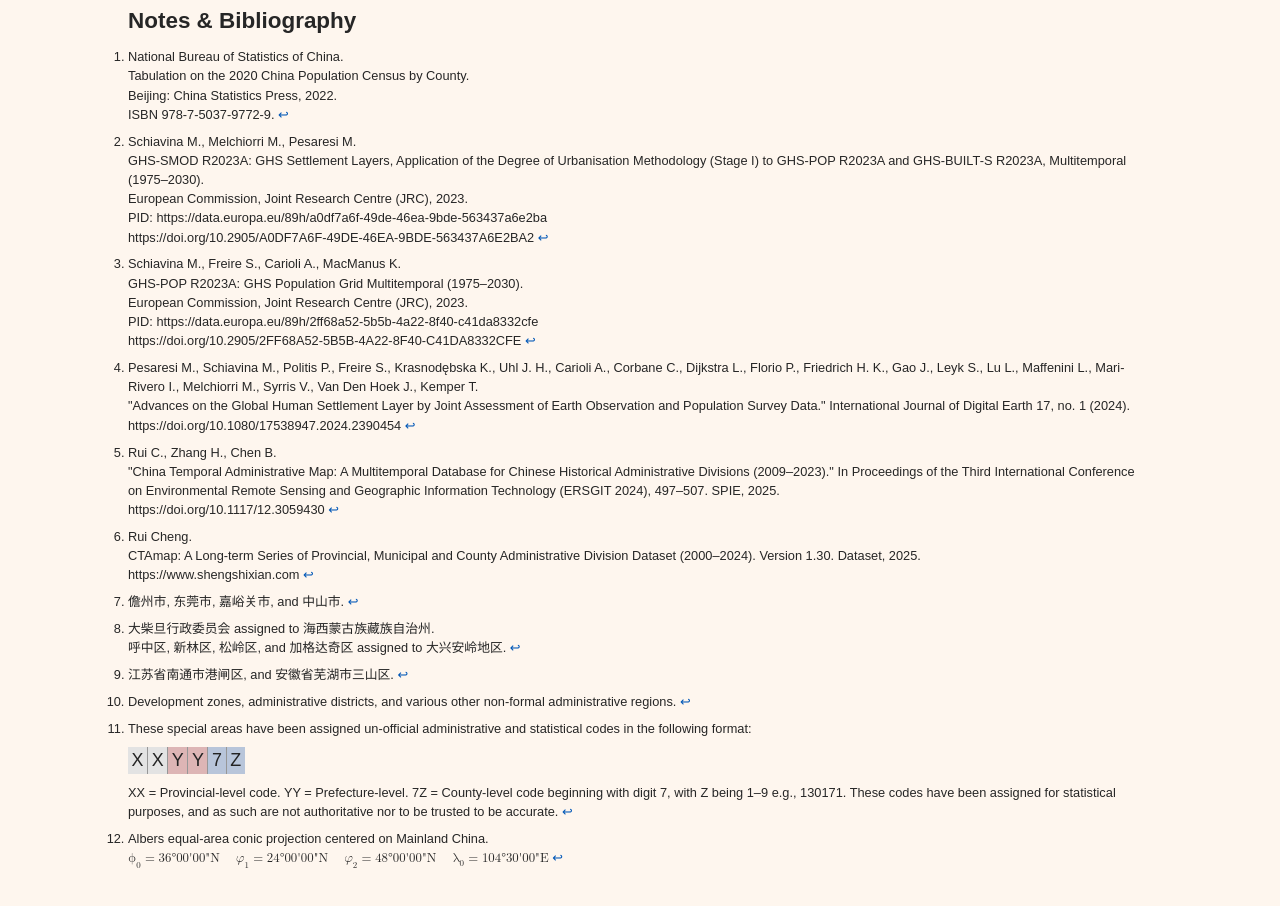
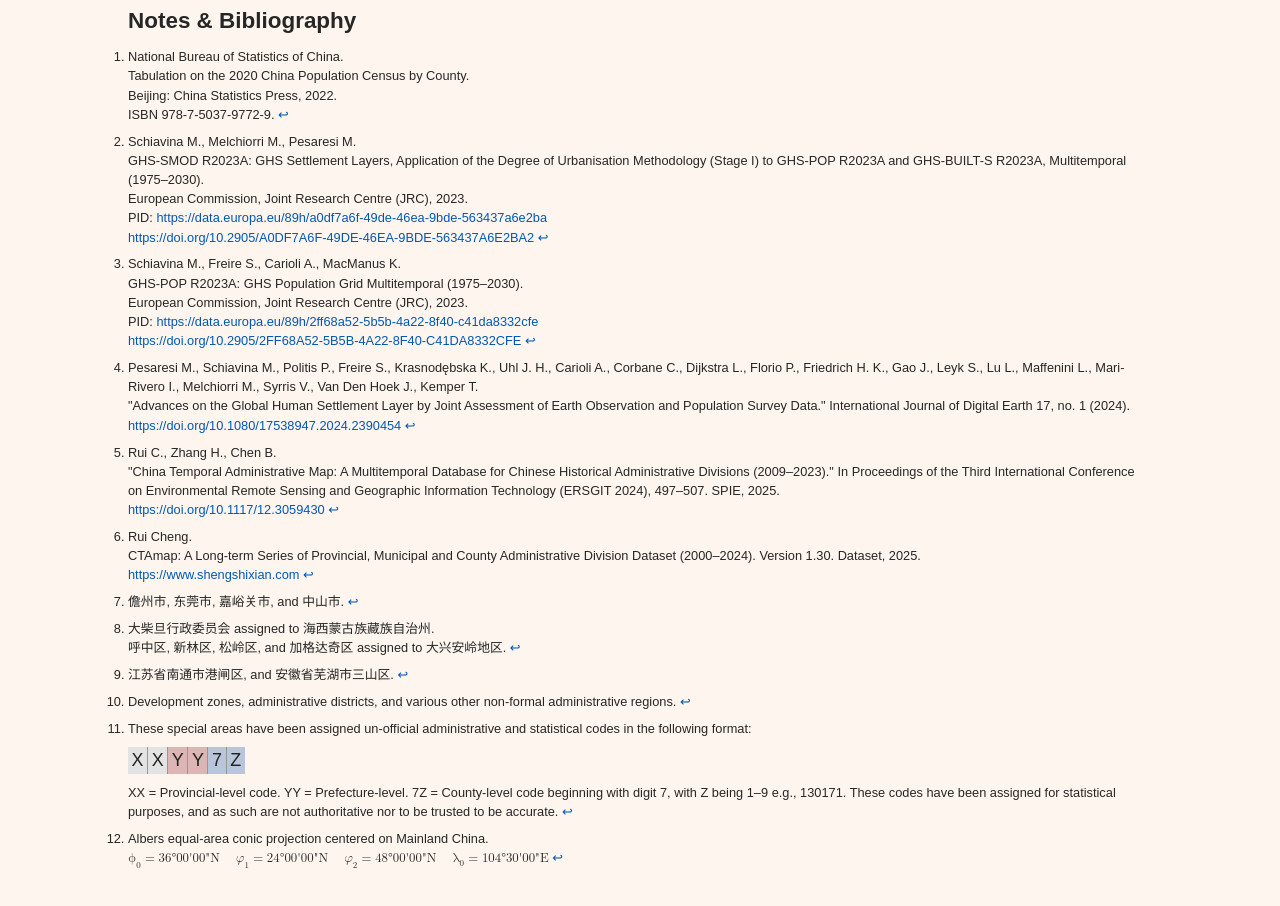
Before and after one commit to thebamboogrove/tudigong, a website with bundled scripts: page index.html in a window 1280 px wide. Shown: the part 1740-2646 px from the top of the page. Built offline with nearby package versions, Linux system fonts and the light colour scheme; files whose address does not match are found by name; a web font is replaced by a local one.

Commit message:
Update references to use clickable links

```diff
--- a/index.html
+++ b/index.html
@@ -225,16 +225,16 @@
             GHS-SMOD R2023A: GHS Settlement Layers, Application of the Degree of Urbanisation Methodology (Stage I) to
             GHS-POP R2023A and GHS-BUILT-S R2023A, Multitemporal (1975–2030).<br>
             European Commission, Joint Research Centre (JRC), 2023.<br>
-            PID: https://data.europa.eu/89h/a0df7a6f-49de-46ea-9bde-563437a6e2ba<br>
-            https://doi.org/10.2905/A0DF7A6F-49DE-46EA-9BDE-563437A6E2BA2
+            PID: <a href="https://data.europa.eu/89h/a0df7a6f-49de-46ea-9bde-563437a6e2ba">https://data.europa.eu/89h/a0df7a6f-49de-46ea-9bde-563437a6e2ba</a><br>
+            <a href="https://doi.org/10.2905/A0DF7A6F-49DE-46EA-9BDE-563437A6E2BA2">https://doi.org/10.2905/A0DF7A6F-49DE-46EA-9BDE-563437A6E2BA2</a>
             <a href="#fnref2">↩︎</a>
         </li>
         <li id="fn3">
             Schiavina M., Freire S., Carioli A., MacManus K.<br>
             GHS-POP R2023A: GHS Population Grid Multitemporal (1975–2030).<br>
             European Commission, Joint Research Centre (JRC), 2023.<br>
-            PID: https://data.europa.eu/89h/2ff68a52-5b5b-4a22-8f40-c41da8332cfe<br>
-            https://doi.org/10.2905/2FF68A52-5B5B-4A22-8F40-C41DA8332CFE
+            PID: <a href="https://data.europa.eu/89h/2ff68a52-5b5b-4a22-8f40-c41da8332cfe">https://data.europa.eu/89h/2ff68a52-5b5b-4a22-8f40-c41da8332cfe</a><br>
+            <a href="https://doi.org/10.2905/2FF68A52-5B5B-4A22-8F40-C41DA8332CFE">https://doi.org/10.2905/2FF68A52-5B5B-4A22-8F40-C41DA8332CFE</a>
             <a href="#fnref3">↩︎</a>
         </li>
         <li id="fn4">
@@ -243,7 +243,7 @@
             M., Syrris V., Van Den Hoek J., Kemper T.<br>
             "Advances on the Global Human Settlement Layer by Joint Assessment of Earth Observation and Population
             Survey Data." International Journal of Digital Earth 17, no. 1 (2024).<br>
-            https://doi.org/10.1080/17538947.2024.2390454
+            <a href="https://doi.org/10.1080/17538947.2024.2390454">https://doi.org/10.1080/17538947.2024.2390454</a>
             <a href="#fnref4">↩︎</a>
         </li>
         <li id="fn5">
@@ -251,14 +251,14 @@
             "China Temporal Administrative Map: A Multitemporal Database for Chinese Historical Administrative Divisions
             (2009–2023)." In Proceedings of the Third International Conference on Environmental Remote Sensing and
             Geographic Information Technology (ERSGIT 2024), 497–507. SPIE, 2025.<br>
-            https://doi.org/10.1117/12.3059430
+            <a href="https://doi.org/10.1117/12.3059430">https://doi.org/10.1117/12.3059430</a>
             <a href="#fnref5">↩︎</a>
         </li>
         <li id="fn6">
             Rui Cheng.<br>
             CTAmap: A Long-term Series of Provincial, Municipal and County Administrative Division Dataset (2000–2024).
             Version 1.30. Dataset, 2025.<br>
-            https://www.shengshixian.com
+            <a href="https://www.shengshixian.com">https://www.shengshixian.com</a>
             <a href="#fnref6">↩︎</a>
         </li>
         <li id="fn7">
```
